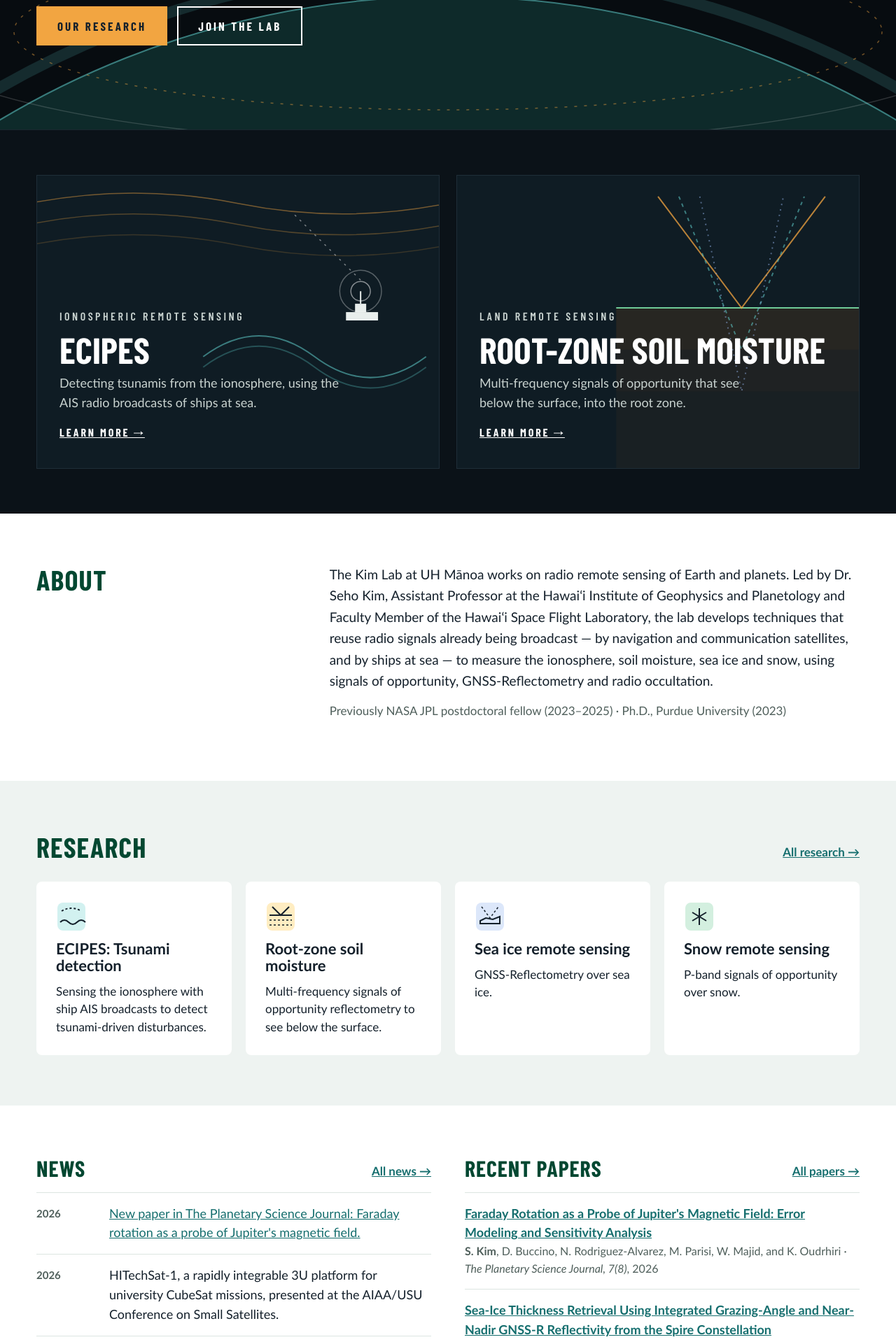
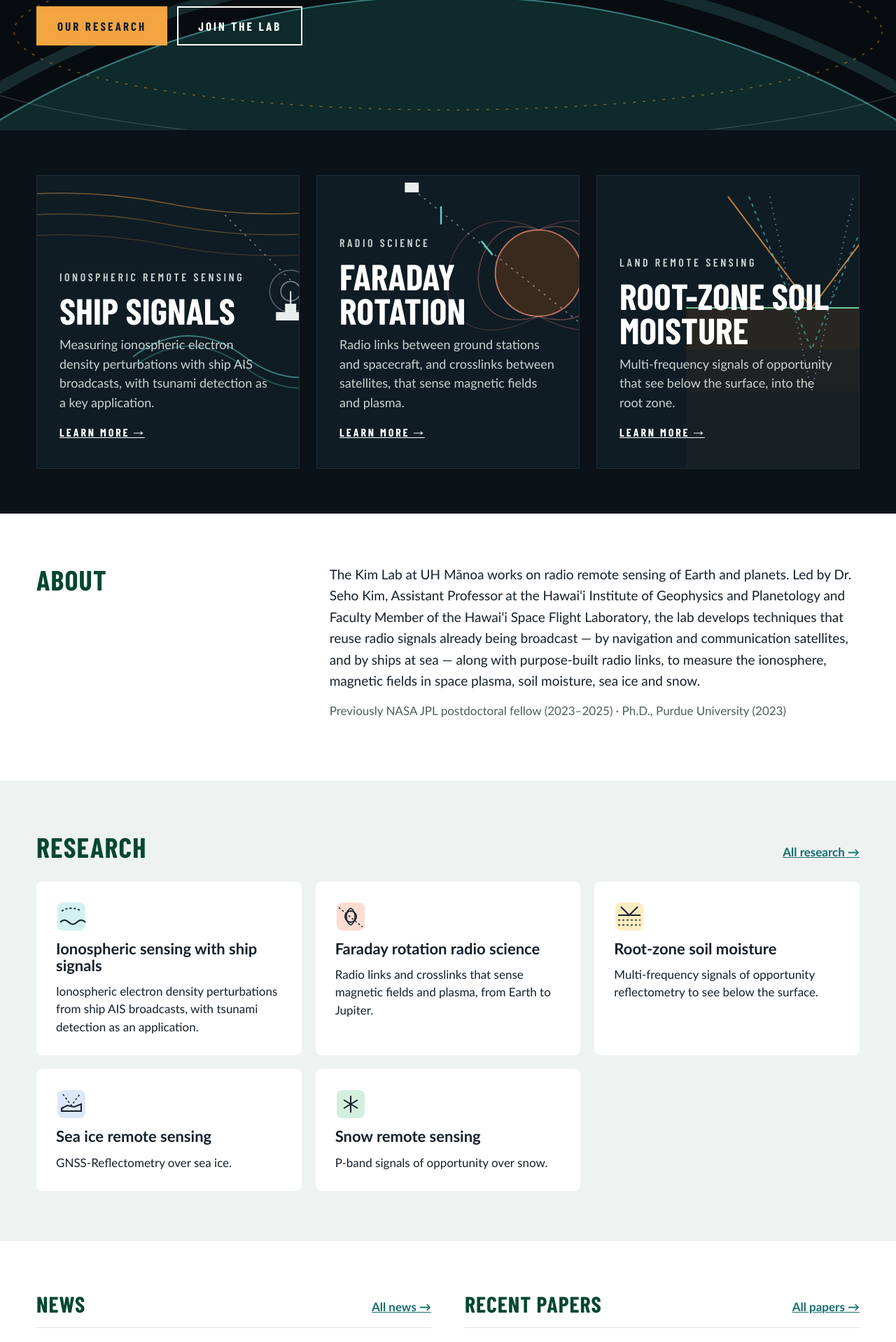
Before and after one commit to sehokim09/sehokim09.github.io, a Jekyll site: the page built from index.html, in a window 1280 px wide. Shown: the part 575-2493 px from the top of the page at 70% size. Built offline with Jekyll 4.4.1, drawn with Linux system fonts in a browser that asks for light colours.

Commit message:
Reframe ionosphere project and add Faraday rotation radio science
- Ionospheric sensing with ship AIS signals: electron density
  perturbations as the measurement, tsunami detection as application;
  drop the ECIPES label (funding program, not project name)
- New project: magnetic fields and plasma via Faraday rotation on
  ground-spacecraft links and future satellite crosslinks, with the
  Jupiter PSJ paper
- Home: third feature panel and fifth research card

Co-Authored-By: Claude Opus 5.5 <noreply@anthropic.com>
Claude-Session: https://claude.ai/code/session_01CT7uMHNpm9DEv42J4sv3fR

```diff
--- a/_includes/research-cards.html
+++ b/_includes/research-cards.html
@@ -1,8 +1,13 @@
-<div class="cards">
-  <a class="card card-link" href="{{ '/research/#ecipes' | relative_url }}">
+<div class="cards cards-3">
+  <a class="card card-link" href="{{ '/research/#ionosphere' | relative_url }}">
     <svg width="44" height="44" viewBox="0 0 44 44" aria-hidden="true"><rect x="2" y="2" width="40" height="40" rx="8" fill="#D2F1F0"></rect><path d="M6 30 Q12 24 18 30 T30 30 T42 30" fill="none" stroke="#14202B" stroke-width="2"></path><path d="M8 14 Q22 6 36 14" fill="none" stroke="#14202B" stroke-width="2" stroke-dasharray="3 3"></path></svg>
-    <h3>ECIPES: Tsunami detection</h3>
-    <p>Sensing the ionosphere with ship AIS broadcasts to detect tsunami-driven disturbances.</p>
+    <h3>Ionospheric sensing with ship signals</h3>
+    <p>Ionospheric electron density perturbations from ship AIS broadcasts, with tsunami detection as an application.</p>
+  </a>
+  <a class="card card-link" href="{{ '/research/#faraday' | relative_url }}">
+    <svg width="44" height="44" viewBox="0 0 44 44" aria-hidden="true"><rect x="2" y="2" width="40" height="40" rx="8" fill="#FDDCD2"></rect><circle cx="22" cy="22" r="8" fill="none" stroke="#14202B" stroke-width="2"></circle><path d="M22 10 C30 14 30 30 22 34 M22 10 C14 14 14 30 22 34" fill="none" stroke="#14202B" stroke-width="1.5"></path><line x1="5" y1="9" x2="39" y2="37" stroke="#14202B" stroke-width="1.5" stroke-dasharray="3 3"></line></svg>
+    <h3>Faraday rotation radio science</h3>
+    <p>Radio links and crosslinks that sense magnetic fields and plasma, from Earth to Jupiter.</p>
   </a>
   <a class="card card-link" href="{{ '/research/#rzsm' | relative_url }}">
     <svg width="44" height="44" viewBox="0 0 44 44" aria-hidden="true"><rect x="2" y="2" width="40" height="40" rx="8" fill="#FFEDC2"></rect><line x1="6" y1="20" x2="38" y2="20" stroke="#14202B" stroke-width="2"></line><line x1="6" y1="27" x2="38" y2="27" stroke="#14202B" stroke-width="1.5" stroke-dasharray="3 3"></line><line x1="6" y1="34" x2="38" y2="34" stroke="#14202B" stroke-width="1.5" stroke-dasharray="3 3"></line><path d="M10 8 L22 20 L34 8" fill="none" stroke="#14202B" stroke-width="2"></path></svg>
--- a/assets/css/style.css
+++ b/assets/css/style.css
@@ -146,3 +146,4 @@ h1, h2, h3 { line-height: 1.1; }
   .join h2 { font-size: 36px; }
   .news-item { flex-direction: column; gap: 4px; }
 }
+.cards-3 { grid-template-columns: repeat(auto-fit, minmax(300px, 1fr)); }
--- a/index.html
+++ b/index.html
@@ -32,7 +32,7 @@ home: true
 <section class="missions" aria-label="Featured projects">
   <div class="container missions-grid">
     <article class="mission">
-      <!-- PHOTO LATER: swap for an ECIPES figure -->
+      <!-- PHOTO LATER: swap for an ionosphere / AIS figure -->
       <svg class="mission-art" viewBox="0 0 600 420" preserveAspectRatio="xMidYMid slice" aria-hidden="true">
         <path d="M0 40 Q150 10 300 40 T600 40" fill="none" stroke="#F2A541" stroke-opacity="0.45" stroke-width="1.5"></path>
         <path d="M0 70 Q150 40 300 70 T600 70" fill="none" stroke="#F2A541" stroke-opacity="0.3" stroke-width="1.5"></path>
@@ -48,9 +48,30 @@ home: true
       </svg>
       <div class="mission-body">
         <p class="eyebrow">Ionospheric remote sensing</p>
-        <h2>ECIPES</h2>
-        <p>Detecting tsunamis from the ionosphere, using the AIS radio broadcasts of ships at sea.</p>
-        <a href="{{ '/research/#ecipes' | relative_url }}">Learn more →</a>
+        <h2>Ship signals</h2>
+        <p>Measuring ionospheric electron density perturbations with ship AIS broadcasts, with tsunami detection as a key application.</p>
+        <a href="{{ '/research/#ionosphere' | relative_url }}">Learn more →</a>
+      </div>
+    </article>
+    <article class="mission">
+      <!-- PHOTO LATER: swap for a Juno / radio link figure -->
+      <svg class="mission-art" viewBox="0 0 600 420" preserveAspectRatio="xMidYMid slice" aria-hidden="true">
+        <circle cx="430" cy="140" r="62" fill="#3A2A1E" stroke="#F7937A" stroke-opacity="0.7" stroke-width="2"></circle>
+        <path d="M430 78 C530 40 560 240 430 202" fill="none" stroke="#F7937A" stroke-opacity="0.35" stroke-width="1.5"></path>
+        <path d="M430 78 C330 40 300 240 430 202" fill="none" stroke="#F7937A" stroke-opacity="0.35" stroke-width="1.5"></path>
+        <path d="M430 78 C590 0 620 300 430 202" fill="none" stroke="#F7937A" stroke-opacity="0.2" stroke-width="1.5"></path>
+        <path d="M430 78 C270 0 240 300 430 202" fill="none" stroke="#F7937A" stroke-opacity="0.2" stroke-width="1.5"></path>
+        <line x1="250" y1="20" x2="600" y2="300" stroke="#FFFFFF" stroke-opacity="0.45" stroke-width="1.5" stroke-dasharray="3 7"></line>
+        <line x1="290" y1="44" x2="290" y2="70" stroke="#5FCCCA" stroke-width="2.5"></line>
+        <line x1="348" y1="94" x2="364" y2="114" stroke="#5FCCCA" stroke-width="2.5"></line>
+        <line x1="512" y1="234" x2="540" y2="236" stroke="#5FCCCA" stroke-width="2.5"></line>
+        <rect x="238" y="10" width="20" height="14" fill="#E8EEEC"></rect>
+      </svg>
+      <div class="mission-body">
+        <p class="eyebrow">Radio science</p>
+        <h2>Faraday rotation</h2>
+        <p>Radio links between ground stations and spacecraft, and crosslinks between satellites, that sense magnetic fields and plasma.</p>
+        <a href="{{ '/research/#faraday' | relative_url }}">Learn more →</a>
       </div>
     </article>
     <article class="mission">
@@ -78,7 +99,7 @@ home: true
   <div class="container split">
     <h2 class="section-title">About</h2>
     <div class="prose">
-      <p>The Kim Lab at UH Mānoa works on radio remote sensing of Earth and planets. Led by Dr. Seho Kim, Assistant Professor at the Hawaiʻi Institute of Geophysics and Planetology and Faculty Member of the Hawaiʻi Space Flight Laboratory, the lab develops techniques that reuse radio signals already being broadcast — by navigation and communication satellites, and by ships at sea — to measure the ionosphere, soil moisture, sea ice and snow, using signals of opportunity, GNSS-Reflectometry and radio occultation.</p>
+      <p>The Kim Lab at UH Mānoa works on radio remote sensing of Earth and planets. Led by Dr. Seho Kim, Assistant Professor at the Hawaiʻi Institute of Geophysics and Planetology and Faculty Member of the Hawaiʻi Space Flight Laboratory, the lab develops techniques that reuse radio signals already being broadcast — by navigation and communication satellites, and by ships at sea — along with purpose-built radio links, to measure the ionosphere, magnetic fields in space plasma, soil moisture, sea ice and snow.</p>
       <p class="meta">Previously NASA JPL postdoctoral fellow (2023–2025) · Ph.D., Purdue University (2023)</p>
     </div>
   </div>
```
Also changed, not shown: research.html (+24 -6 lines).
